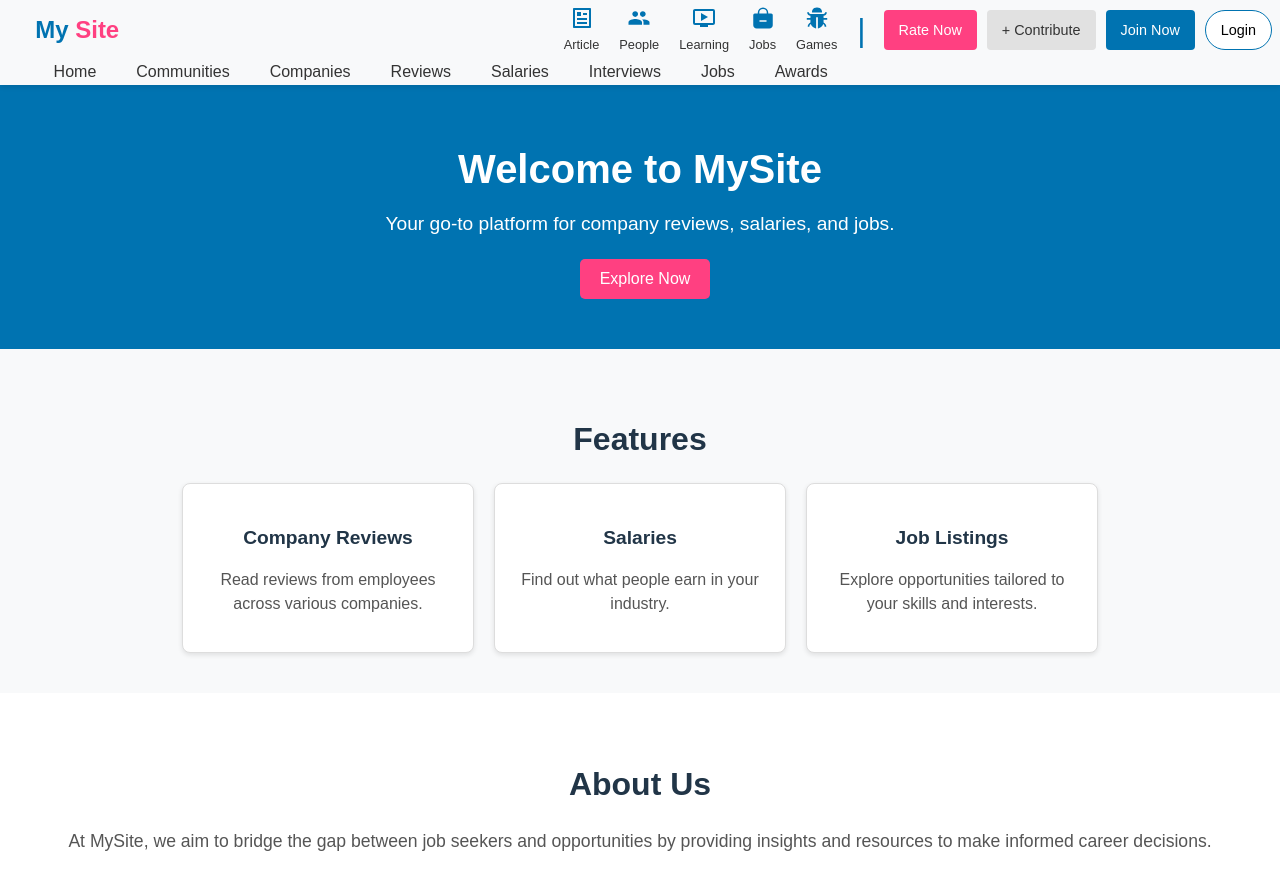
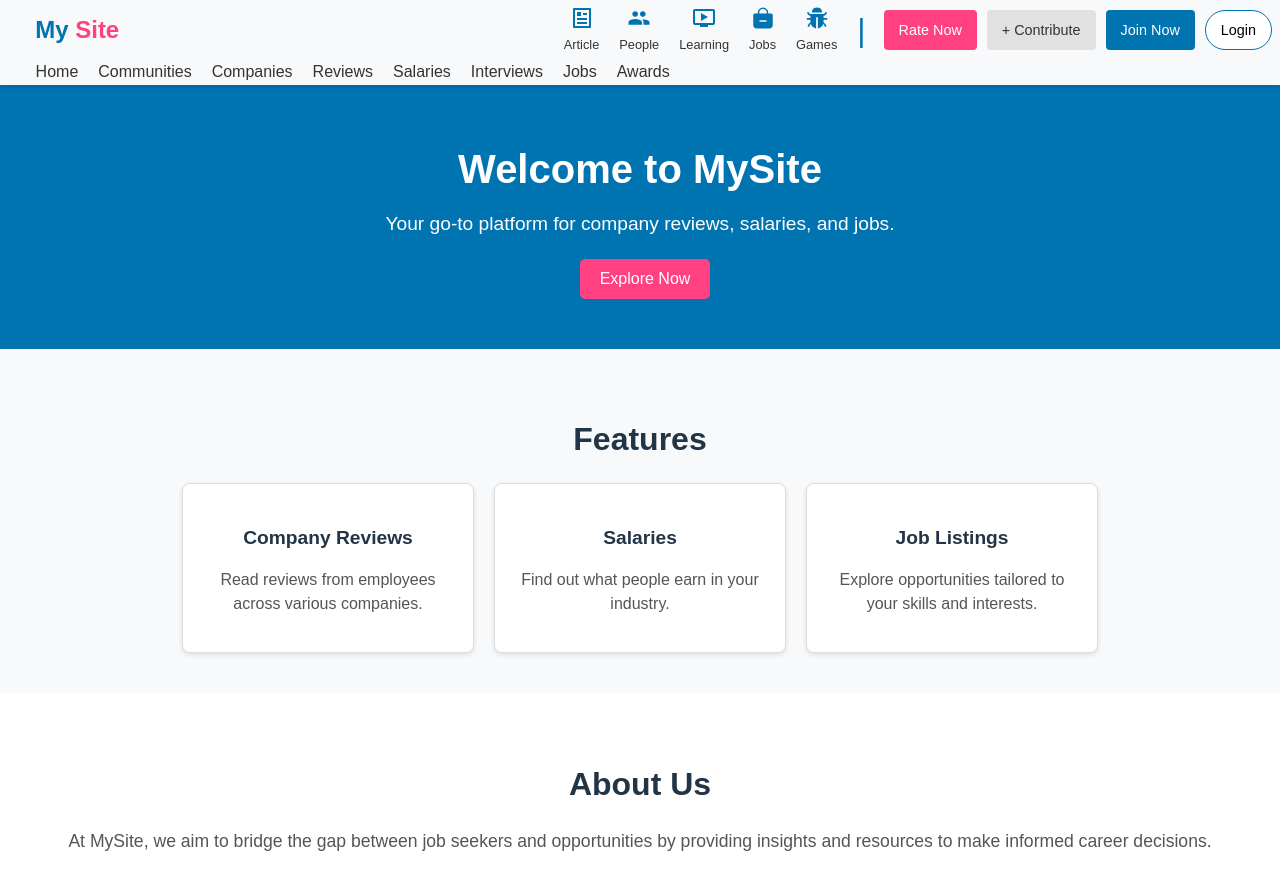
Before and after one commit to iasiddiqui/Freelance, a React (Vite) app: page / in a window 1280 px wide. Shown: the top 890 px of the page. Built offline with nearby package versions, Linux system fonts and the light colour scheme.

Commit message:
change in navbar

```diff
--- a/src/components/Navbar/Navbar.css
+++ b/src/components/Navbar/Navbar.css
@@ -114,7 +114,7 @@ button:hover {
     flex-direction: column;
     align-items: left;
     height: 25px;
-    margin-left: 2.1rem;
+    margin-left: 1.6rem;
     padding: 0;
 }
 
@@ -180,7 +180,7 @@ button:hover {
         background-color: transparent;
     }
 
-    .nav-links li {
-        margin: 0 20px;
-    }
+    /* .nav-links li {
+        margin: 0 10px;
+    } */
 }
```
